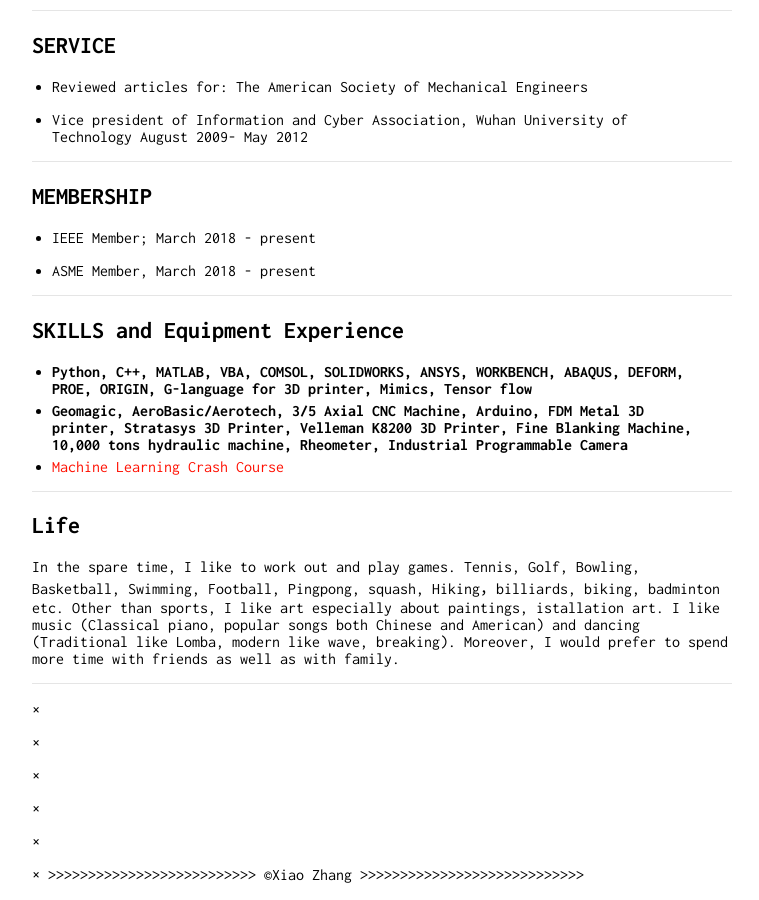
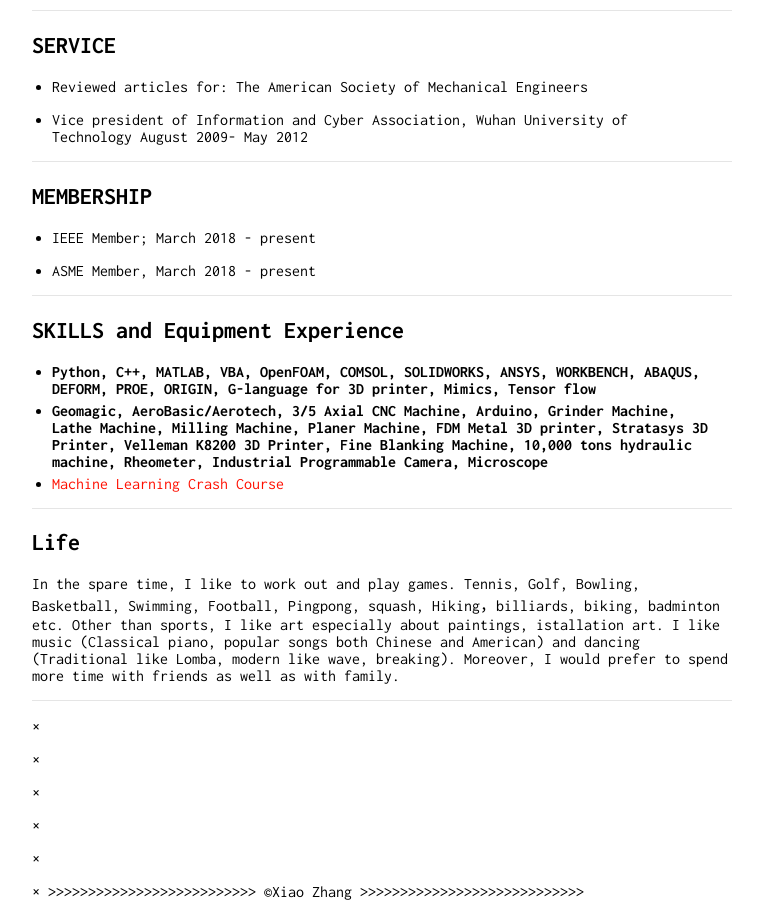
Before and after one commit to zhangxiao2018/zhangxiao2018.github.io, a Jekyll site: the page built from index.md, in a window 1280 px wide and 900 px high, scrolled down 2536 px. Shown: the whole window, without its empty margins (258-1017 px from the left). Built offline with Jekyll 4.4.1, drawn with Linux system fonts in a browser that asks for light colours; our own code applies the rules of GitHub Pages for plain Markdown files.

Commit message:
Update index.md

```diff
--- a/index.md
+++ b/index.md
@@ -125,8 +125,8 @@ August 2009- May 2012
 
 - - -
 ## SKILLS and Equipment Experience
-* **Python, C++, MATLAB, VBA, COMSOL, SOLIDWORKS, ANSYS, WORKBENCH, ABAQUS, DEFORM, PROE, ORIGIN, G-language for 3D printer, Mimics, Tensor flow**
-* **Geomagic, AeroBasic/Aerotech, 3/5 Axial CNC Machine, Arduino, FDM Metal 3D printer, Stratasys 3D Printer, Velleman K8200 3D Printer, Fine Blanking Machine, 10,000 tons hydraulic machine, Rheometer, Industrial Programmable Camera**
+* **Python, C++, MATLAB, VBA, OpenFOAM, COMSOL, SOLIDWORKS, ANSYS, WORKBENCH, ABAQUS, DEFORM, PROE, ORIGIN, G-language for 3D printer, Mimics, Tensor flow**
+* **Geomagic, AeroBasic/Aerotech, 3/5 Axial CNC Machine, Arduino, Grinder Machine, Lathe Machine, Milling Machine, Planer Machine, FDM Metal 3D printer, Stratasys 3D Printer, Velleman K8200 3D Printer, Fine Blanking Machine, 10,000 tons hydraulic machine, Rheometer, Industrial Programmable Camera, Microscope**
 * [Machine Learning Crash Course](https://developers.google.com/machine-learning/crash-course/)
 
 - - -
```
